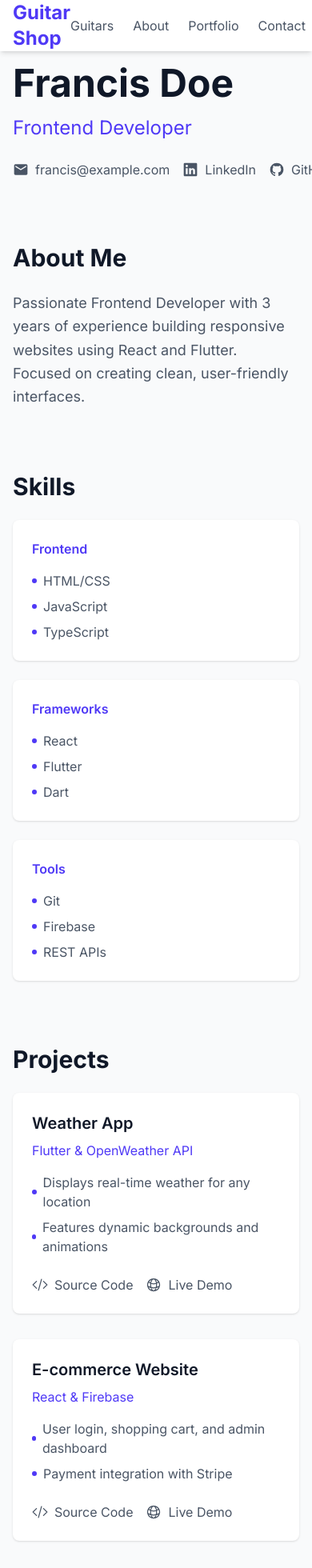
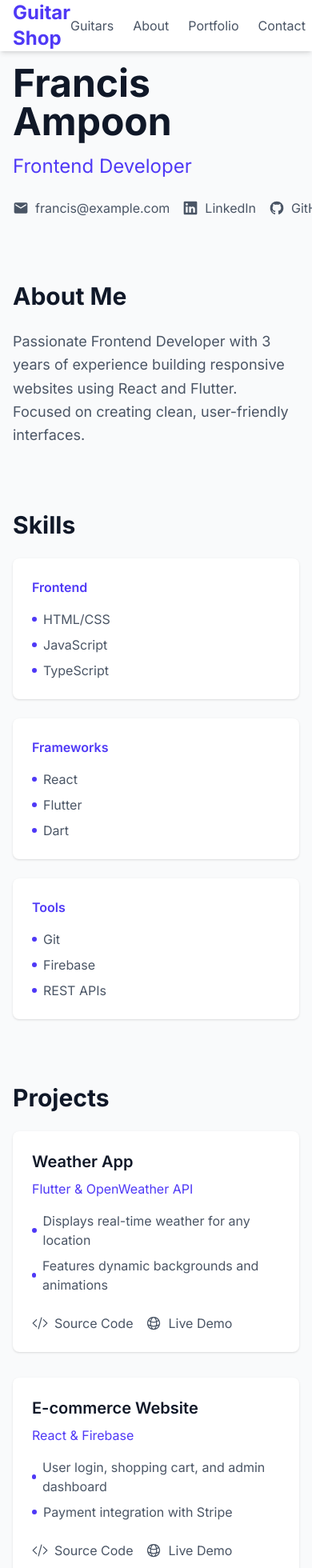
Before and after one commit to froakie71/final_exam_portfolio, a Next.js app: page /portfolio in a window 390 px wide. Shown: the top 1960 px of the page at 80% size. Built offline with nearby package versions, Linux system fonts and the light colour scheme.

Commit message:
Updated portfolio website with animations and responsive design

```diff
--- /dev/null
+++ b/src/app/components/ClientMotion.tsx
@@ -0,0 +1,71 @@
+'use client';
+import { useEffect, useState, ReactNode } from 'react';
+import { motion } from 'framer-motion';
+
+type MotionProps = {
+    className?: string;
+    children: ReactNode;
+    initial?: any;
+    animate?: any;
+    transition?: any;
+    whileHover?: any;
+    onClick?: () => void;
+};
+
+export function ClientMotion({ children, className, initial, animate, transition, whileHover, onClick }: MotionProps) {
+    const [isMounted, setIsMounted] = useState(false);
+
+    useEffect(() => {
+        setIsMounted(true);
+    }, []);
+
+    if (!isMounted) {
+        return (
+            <div className={className} onClick={onClick}>
+                {children}
+            </div>
+        );
+    }
+
+    return (
+        <motion.div
+            className={className}
+            initial={initial}
+            animate={animate}
+            transition={transition}
+            whileHover={whileHover}
+            onClick={onClick}
+        >
+            {children}
+        </motion.div>
+    );
+}
+
+export function ClientMotionSection({ children, className, initial, animate, transition, whileHover, onClick }: MotionProps) {
+    const [isMounted, setIsMounted] = useState(false);
+
+    useEffect(() => {
+        setIsMounted(true);
+    }, []);
+
+    if (!isMounted) {
+        return (
+            <section className={className} onClick={onClick}>
+                {children}
+            </section>
+        );
+    }
+
+    return (
+        <motion.section
+            className={className}
+            initial={initial}
+            animate={animate}
+            transition={transition}
+            whileHover={whileHover}
+            onClick={onClick}
+        >
+            {children}
+        </motion.section>
+    );
+}
--- /dev/null
+++ b/src/app/components/SocialLink.tsx
@@ -0,0 +1,26 @@
+'use client';
+
+interface SocialLinkProps {
+    href: string;
+    icon: React.ReactNode;
+    text: string;
+    external?: boolean;
+}
+
+export function SocialLink({ href, icon, text, external = false }: SocialLinkProps) {
+    const linkProps = external ? {
+        target: "_blank",
+        rel: "noopener noreferrer"
+    } : {};
+
+    return (
+        <a
+            href={href}
+            className="flex items-center space-x-2 text-gray-600 hover:text-indigo-600"
+            {...linkProps}
+        >
+            {icon}
+            <span>{text}</span>
+        </a>
+    );
+}
--- a/src/app/portfolio/page.tsx
+++ b/src/app/portfolio/page.tsx
@@ -1,47 +1,46 @@
 'use client';
-import { motion } from 'framer-motion';
+import { ClientMotion, ClientMotionSection } from '../components/ClientMotion';
 import { LinkedinIcon, GithubIcon, EmailIcon } from '../components/SocialIcons';
 import { CodeBracketIcon, GlobeAltIcon } from '@heroicons/react/24/outline';
+import { SocialLink } from '../components/SocialLink';
 
 export default function Portfolio() {
     return (
         <main className="min-h-screen bg-gray-50 py-20">
             {/* Hero Section */}
-            <motion.div
+            <ClientMotion
                 initial={{ opacity: 0, y: 20 }}
                 animate={{ opacity: 1, y: 0 }}
                 transition={{ duration: 0.8 }}
                 className="max-w-4xl mx-auto px-4 mb-20"
             >
-                <h1 className="text-5xl font-bold text-gray-900 mb-4">Francis Doe</h1>
+                <h1 className="text-5xl font-bold text-gray-900 mb-4">Francis Ampoon</h1>
                 <h2 className="text-2xl text-indigo-600 mb-6">Frontend Developer</h2>
 
                 {/* Social Links */}
                 <div className="flex space-x-4">
-                    <a href="mailto:francis@example.com"
-                       className="flex items-center space-x-2 text-gray-600 hover:text-indigo-600">
-                        <EmailIcon className="w-5 h-5" />
-                        <span>francis@example.com</span>
-                    </a>
-                    <a href="https://linkedin.com/in/francisdoe"
-                       className="flex items-center space-x-2 text-gray-600 hover:text-indigo-600"
-                       target="_blank"
-                       rel="noopener noreferrer">
-                        <LinkedinIcon className="w-5 h-5" />
-                        <span>LinkedIn</span>
-                    </a>
-                    <a href="https://github.com/francisdoe"
-                       className="flex items-center space-x-2 text-gray-600 hover:text-indigo-600"
-                       target="_blank"
-                       rel="noopener noreferrer">
-                        <GithubIcon className="w-5 h-5" />
-                        <span>GitHub</span>
-                    </a>
+                    <SocialLink
+                        href="mailto:francis@example.com"
+                        icon={<EmailIcon className="w-5 h-5" />}
+                        text="francis@example.com"
+                    />
+                    <SocialLink
+                        href="https://linkedin.com/in/francisdoe"
+                        icon={<LinkedinIcon className="w-5 h-5" />}
+                        text="LinkedIn"
+                        external={true}
+                    />
+                    <SocialLink
+                        href="https://github.com/francisdoe"
+                        icon={<GithubIcon className="w-5 h-5" />}
+                        text="GitHub"
+                        external={true}
+                    />
                 </div>
-            </motion.div>
+            </ClientMotion>
 
             {/* About Section */}
-            <motion.section
+            <ClientMotionSection
                 initial={{ opacity: 0 }}
                 animate={{ opacity: 1 }}
                 transition={{ delay: 0.2 }}
@@ -52,10 +51,10 @@ export default function Portfolio() {
                     Passionate Frontend Developer with 3 years of experience building responsive
                     websites using React and Flutter. Focused on creating clean, user-friendly interfaces.
                 </p>
-            </motion.section>
+            </ClientMotionSection>
 
             {/* Skills Section */}
-            <motion.section
+            <ClientMotionSection
                 initial={{ opacity: 0 }}
                 animate={{ opacity: 1 }}
                 transition={{ delay: 0.4 }}
@@ -63,7 +62,7 @@ export default function Portfolio() {
             >
                 <h2 className="text-3xl font-bold text-gray-900 mb-6">Skills</h2>
                 <div className="grid grid-cols-1 md:grid-cols-3 gap-6">
-                    <motion.div
+                    <ClientMotion
                         whileHover={{ y: -5 }}
                         className="bg-white p-6 rounded-lg shadow-sm"
                     >
@@ -82,8 +81,8 @@ export default function Portfolio() {
                                 TypeScript
                             </li>
                         </ul>
-                    </motion.div>
-                    <motion.div
+                    </ClientMotion>
+                    <ClientMotion
                         whileHover={{ y: -5 }}
                         className="bg-white p-6 rounded-lg shadow-sm"
                     >
@@ -102,8 +101,8 @@ export default function Portfolio() {
                                 Dart
                             </li>
                         </ul>
-                    </motion.div>
-                    <motion.div
+                    </ClientMotion>
+                    <ClientMotion
                         whileHover={{ y: -5 }}
                         className="bg-white p-6 rounded-lg shadow-sm"
                     >
@@ -122,12 +121,12 @@ export default function Portfolio() {
                                 REST APIs
                             </li>
                         </ul>
-                    </motion.div>
+                    </ClientMotion>
                 </div>
-            </motion.section>
+            </ClientMotionSection>
 
             {/* Projects Section */}
-            <motion.section
+            <ClientMotionSection
                 initial={{ opacity: 0 }}
                 animate={{ opacity: 1 }}
                 transition={{ delay: 0.6 }}
@@ -135,7 +134,7 @@ export default function Portfolio() {
             >
                 <h2 className="text-3xl font-bold text-gray-900 mb-6">Projects</h2>
                 <div className="grid grid-cols-1 md:grid-cols-2 gap-8">
-                    <motion.div
+                    <ClientMotion
                         whileHover={{ y: -5 }}
                         className="bg-white p-6 rounded-lg shadow-sm"
                     >
@@ -152,27 +151,21 @@ export default function Portfolio() {
                             </li>
                         </ul>
                         <div className="flex gap-4 mt-6">
-                            <a
+                            <SocialLink
                                 href="https://github.com/francisdoe/weather-app"
-                                target="_blank"
-                                rel="noopener noreferrer"
-                                className="inline-flex items-center gap-2 text-gray-600 hover:text-indigo-600"
-                            >
-                                <CodeBracketIcon className="w-5 h-5" />
-                                <span>Source Code</span>
-                            </a>
-                            <a
+                                icon={<CodeBracketIcon className="w-5 h-5" />}
+                                text="Source Code"
+                                external={true}
+                            />
+                            <SocialLink
                                 href="https://weather-app-demo.vercel.app"
-                                target="_blank"
-                                rel="noopener noreferrer"
-                                className="inline-flex items-center gap-2 text-gray-600 hover:text-indigo-600"
-                            >
-                                <GlobeAltIcon className="w-5 h-5" />
-                                <span>Live Demo</span>
-                            </a>
+                                icon={<GlobeAltIcon className="w-5 h-5" />}
+                                text="Live Demo"
+                                external={true}
+                            />
                         </div>
-                    </motion.div>
-                    <motion.div
+                    </ClientMotion>
+                    <ClientMotion
                         whileHover={{ y: -5 }}
                         className="bg-white p-6 rounded-lg shadow-sm"
                     >
@@ -189,31 +182,25 @@ export default function Portfolio() {
                             </li>
                         </ul>
                         <div className="flex gap-4 mt-6">
-                            <a
+                            <SocialLink
                                 href="https://github.com/francisdoe/ecommerce"
-                                target="_blank"
-                                rel="noopener noreferrer"
-                                className="inline-flex items-center gap-2 text-gray-600 hover:text-indigo-600"
-                            >
-                                <CodeBracketIcon className="w-5 h-5" />
-                                <span>Source Code</span>
-                            </a>
-                            <a
+                                icon={<CodeBracketIcon className="w-5 h-5" />}
+                                text="Source Code"
+                                external={true}
+                            />
+                            <SocialLink
                                 href="https://ecommerce-demo.vercel.app"
-                                target="_blank"
-                                rel="noopener noreferrer"
-                                className="inline-flex items-center gap-2 text-gray-600 hover:text-indigo-600"
-                            >
-                                <GlobeAltIcon className="w-5 h-5" />
-                                <span>Live Demo</span>
-                            </a>
+                                icon={<GlobeAltIcon className="w-5 h-5" />}
+                                text="Live Demo"
+                                external={true}
+                            />
                         </div>
-                    </motion.div>
+                    </ClientMotion>
                 </div>
-            </motion.section>
+            </ClientMotionSection>
 
             {/* Education Section */}
-            <motion.section
+            <ClientMotionSection
                 initial={{ opacity: 0 }}
                 animate={{ opacity: 1 }}
                 transition={{ delay: 0.8 }}
@@ -225,7 +212,7 @@ export default function Portfolio() {
                     <div className="text-indigo-600">University of TechLand</div>
                     <div className="text-gray-600">Graduated 2022</div>
                 </div>
-            </motion.section>
+            </ClientMotionSection>
         </main>
     );
 }
```
Also changed, not shown: src/app/components/CartButton.tsx (added, +30 -0 lines), src/app/components/Navigation.tsx (+1 -20 lines), src/app/context/CartContext.tsx (+7 -7 lines).
